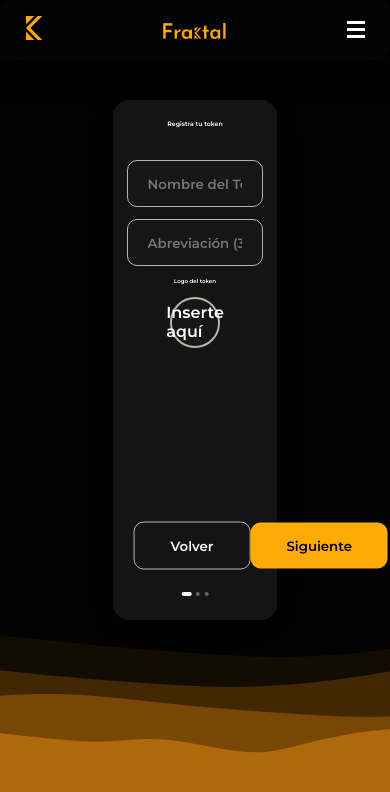
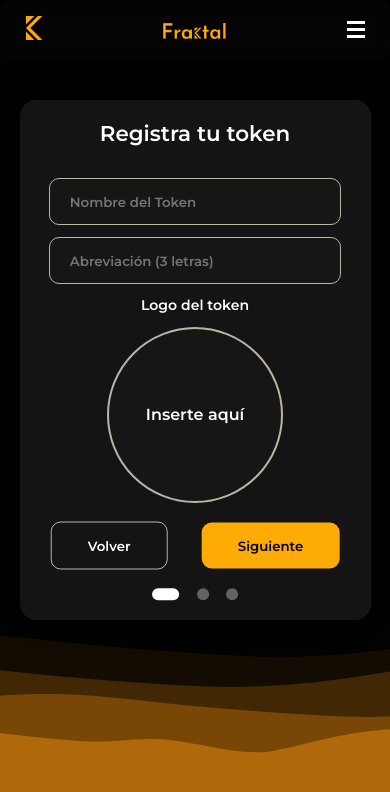
Before and after one commit to Yaguarete4/Fraktal, a React (Vite) app in the folder FrontEnd/Fraktal/: page /token-register in a window 390 px wide. Shown: the top 792 px of the page. Built offline with nearby package versions, Linux system fonts and the light colour scheme.

Commit message:
responsive tok register

```diff
--- a/FrontEnd/Fraktal/src/css/pages/TokenRegisterPage.css
+++ b/FrontEnd/Fraktal/src/css/pages/TokenRegisterPage.css
@@ -263,3 +263,91 @@
     width: 35.1vw;
     margin: 0 auto;
   }
+@media (width < 500px) {
+  .titu-tok{
+    color: white;
+    font-size: 5.5vw;
+    margin: 0 auto;
+    font-weight: 700px;
+    margin-top: 20px;
+    margin-bottom: 32px;
+}
+.tokContainer{
+  width: 90vw;
+}
+.input2{
+  width: 75vw;
+}
+.sub-titu-tok{
+  font-size: 3.6vw;
+}
+.circ{
+  height: 45vw;
+  width: 45vw;
+}
+.but-volver{
+  padding: 15px 36px;
+}
+.caja-buts{
+    width: 74vw;
+}
+.caj-prox {
+  justify-content: space-between;
+  display: flex;
+  flex-direction: row;
+  width: 22vw;
+  margin: 0 auto;
+  position: absolute;
+  top: 95%;
+  left: 50%;
+  transform: translate(-50%, -50%);
+}
+.p1 {
+  height: 3vw;
+  width: 3vw;
+  background-color: #636363;
+}
+
+.p2 {
+  width: 7vw;
+  background-color: white;
+  height: 3vw;
+}
+.input3{
+  width: 75vw;
+}
+.sub-miembros{
+  font-size: 3.6vw;
+  color: #B6B6B6;
+  font-weight: 600;
+  margin: 0 auto;
+  margin-bottom: 6px;
+}
+.input4 {
+  background-color: rgba( 57, 57, 57, 0.05 );
+  height: 47px;
+  color: #BCB3A3;
+  text-align: center;
+  border: 1px solid #BCB3A3;
+  border-radius: 10px;
+  width: 36.5vw;
+  margin-bottom: 12px;
+}
+.caja-tokk{
+  width: 75vw;
+}
+.but-mas {
+  background-color: #515050;
+  color: #BCB3A3;
+  text-align: center;
+  font-size: 7vw;
+  color: #B6B6B6;
+  border: 1px solid #BCB3A3;
+  border-radius: 10px;
+  margin: 0 auto;
+  width: 75vw;
+  margin-bottom: 12px;
+  cursor: pointer;
+  transition: all 0.3s ease;
+}
+}
```
